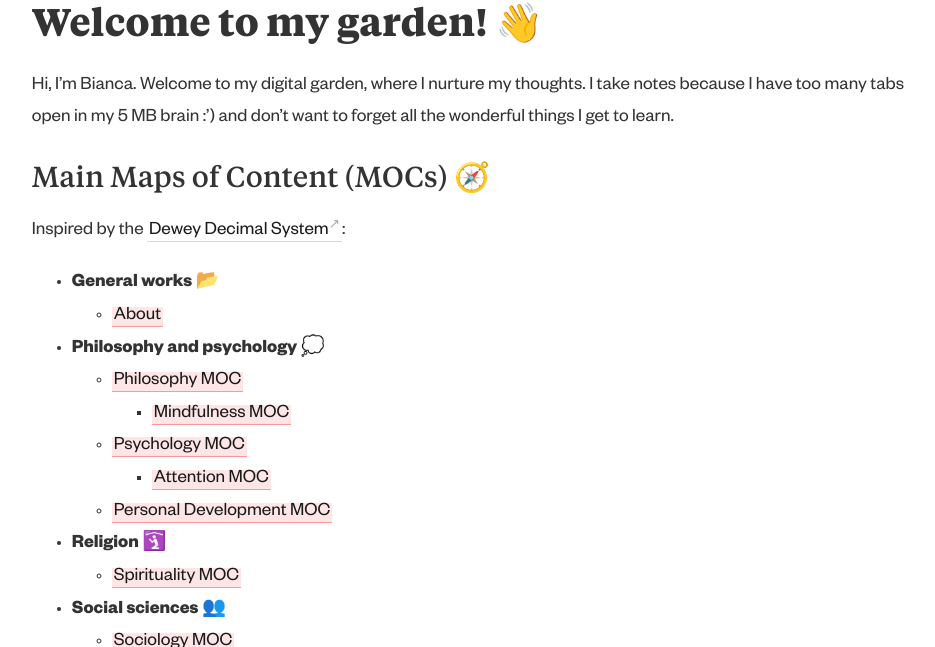
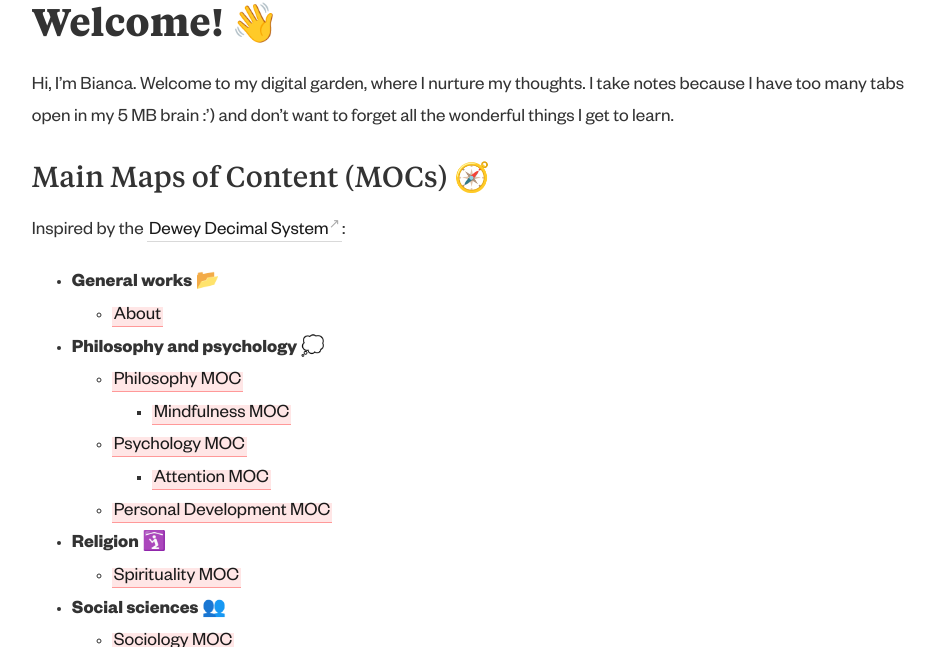
Before and after one commit to biancamika/digital-garden-template, a Jekyll site: the page built from _pages/index.md, in a window 1280 px wide and 900 px high, scrolled down 579 px, cut to the strip 253-900 px from the top of the window. Shown: the whole strip, without its empty margins (45-980 px from the left). Built offline with Jekyll 4.4.1, drawn with Linux system fonts in a browser that asks for light colours.

Commit message:
Update index.md

```diff
--- a/_pages/index.md
+++ b/_pages/index.md
@@ -7,7 +7,7 @@ permalink: /
 
 <img src="https://media.giphy.com/media/26tPgbUUcfS5IWiTm/giphy.gif" style="width:100%;">
 
-# Welcome to my garden! 👋
+# Welcome! 👋
 
 Hi, I'm Bianca. Welcome to my digital garden, where I nurture my thoughts. I take notes because I have too many tabs open in my 5 MB brain :') and don't want to forget all the wonderful things I get to learn.
 
```
